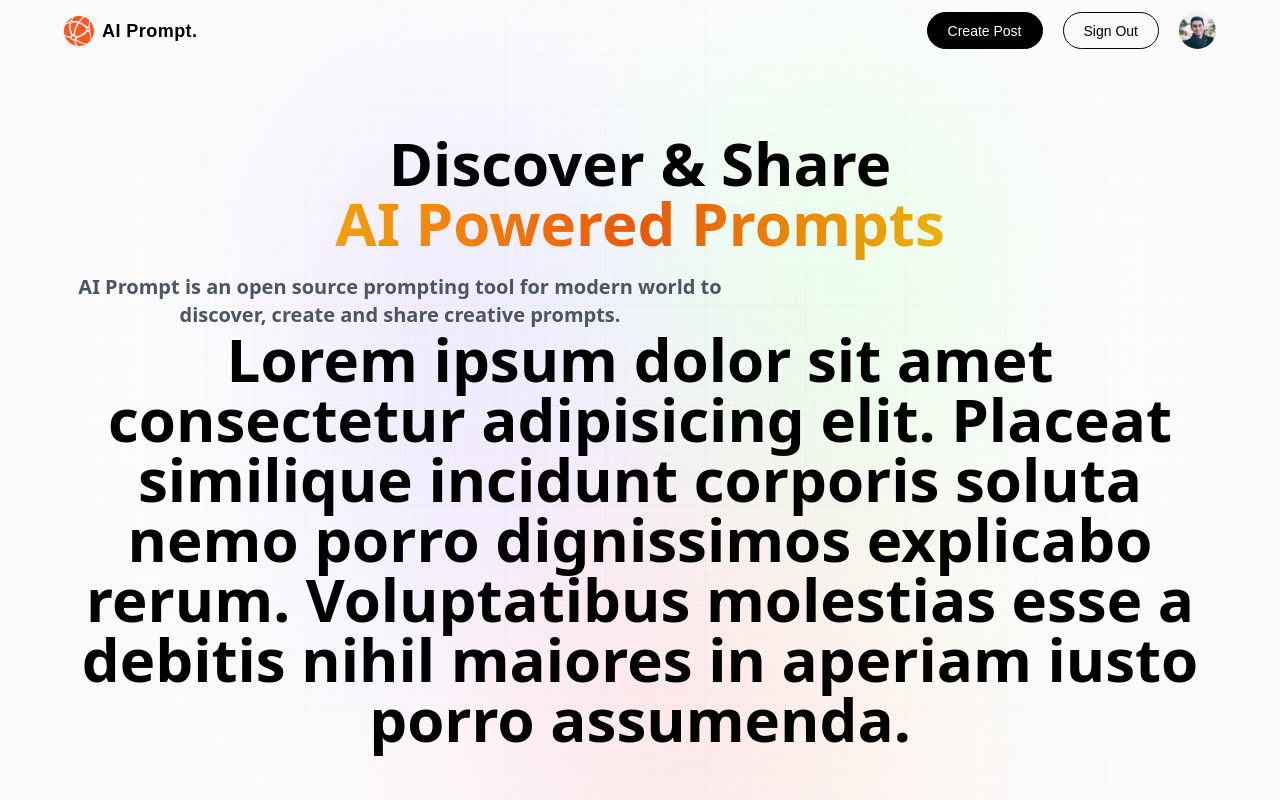
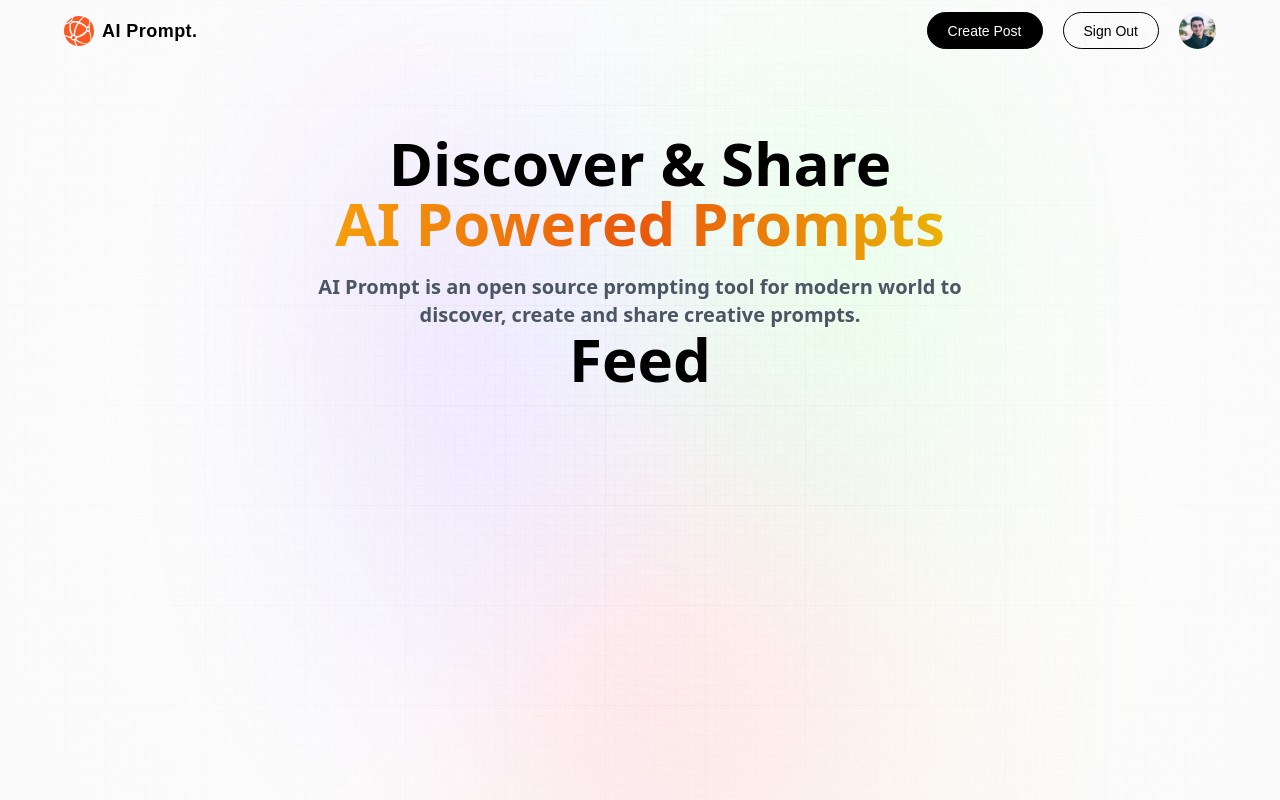
Before and after one commit to Miracle-omosede/AI-Prompt, a Next.js app: page / in a window 1280 px wide. Built offline with nearby package versions, Linux system fonts and the light colour scheme; a web font is replaced by a local one.

Commit message:
changes made to feed

```diff
--- a/components/Feed.jsx
+++ b/components/Feed.jsx
@@ -3,7 +3,7 @@ import React from 'react'
 const Feed = () => {
   return (
     <div>
-      Lorem ipsum dolor sit amet consectetur adipisicing elit. Placeat similique incidunt corporis soluta nemo porro dignissimos explicabo rerum. Voluptatibus molestias esse a debitis nihil maiores in aperiam iusto porro assumenda.
+      Feed
     </div>
   )
 }
```
